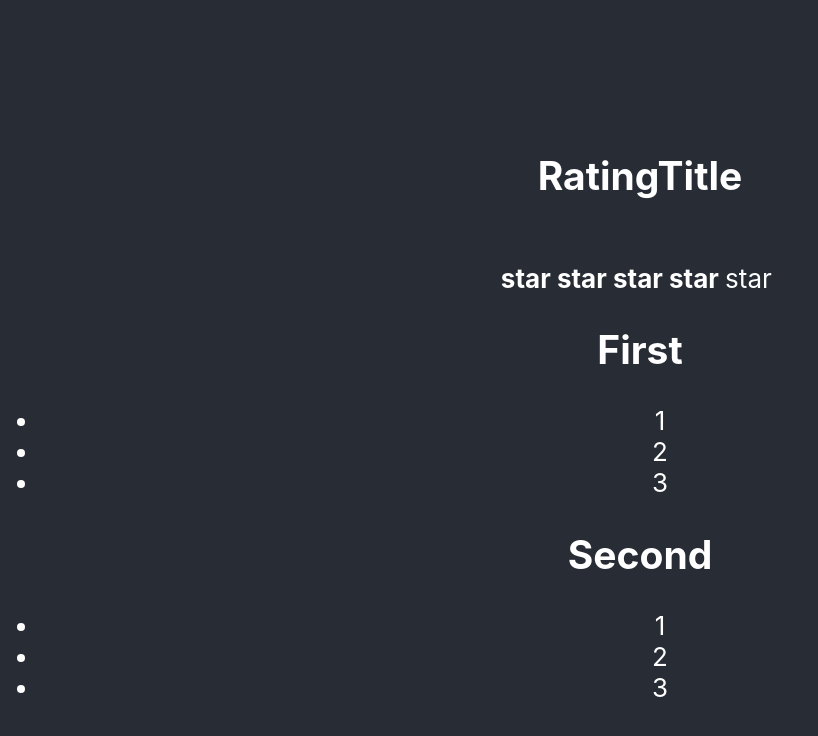
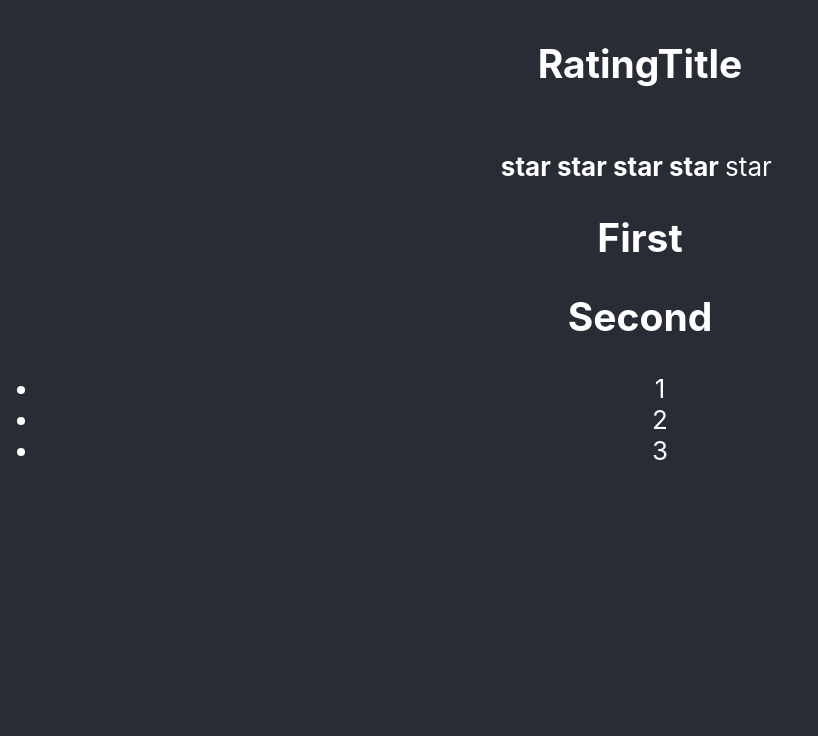
Before and after one commit to mabar84/testing-and-training, a React (Create React App) app: page / in a window 1280 px wide. Shown: the top 736 px of the page, without its empty margins (0-818 px from the left). Built offline with nearby package versions, Linux system fonts and the light colour scheme.

Commit message:
kabzda04 propsType is done

```diff
--- a/src/App.css
+++ b/src/App.css
@@ -15,7 +15,7 @@
 
 .App-header {
     box-sizing: border-box;
-    padding-top: 15vh;
+    padding-top: 1vh;
     background-color: #282c34;
     height: 100vh;
     /*display: flex;*/
--- a/src/App.tsx
+++ b/src/App.tsx
@@ -11,8 +11,8 @@ function App() {
         <div className="App">
             <header className="App-header">
                 <Rating value={4} title={'RatingTitle'}/>
-                <Accordion title={'First'}/>
-                <Accordion title={'Second'}/>
+                <Accordion title={'First'} collapsed={true}/>
+                <Accordion title={'Second'} collapsed={false}/>
             </header>
         </div>
     );
--- a/src/learn/Accordion.tsx
+++ b/src/learn/Accordion.tsx
@@ -1,27 +1,30 @@
 type TAccordion = {
     title: string
+    collapsed: boolean
 }
-export const Accordion = (props: TAccordion) => {
+export const Accordion = ({title, collapsed}: TAccordion) => {
     console.log('Accordion rendered')
     return <>
-        <AccordionTitle title={props.title}/>
-        <AccordionBody/>
+        <AccordionTitle title={title}/>
+        <AccordionBody collapsed={collapsed}/>
     </>
 }
-
-
-const AccordionTitle = (props: TAccordion) => {
+const AccordionTitle = ({title}: Pick<TAccordion, 'title'>) => {
     console.log('AccordionTitle rendered')
     return <>
-        <h2>{props.title}</h2>
+        <h2>{title}</h2>
     </>
 }
-
-const AccordionBody = () => {
+const AccordionBody = ({collapsed}: Omit<TAccordion, 'title'>) => {
     console.log('AccordionBody rendered')
-    return <ul>
-        <li>1</li>
-        <li>2</li>
-        <li>3</li>
-    </ul>
+    if (collapsed) {
+        return <ul>
+        </ul>
+    } else {
+        return <ul>
+            <li>1</li>
+            <li>2</li>
+            <li>3</li>
+        </ul>
+    }
 }
--- a/src/learn/Rating.tsx
+++ b/src/learn/Rating.tsx
@@ -3,37 +3,27 @@ type TRating = {
     title: string
 }
 
-export const Rating = (props: TRating) => {
+export const Rating = ({value, title}: TRating) => {
     console.log('rating')
-    console.log(props)
-
     return <>
-        <StarsTitle title={props.title}/>
-        <StarsBody value={props.value}/>
+        <StarsTitle title={title}/>
+        <StarsBody value={value}/>
     </>
 }
-type TStarsTitle = {
-    title: string
-}
-const StarsTitle = (props: TStarsTitle) => {
+const StarsTitle = ({title}: Pick<TRating, 'title'>) => {
     console.log('StarsTitle')
     return <>
-        <h2> {props.title} </h2>
-        {/*<Star selected={true}/>*/}
-        {/*<Star selected={false}/>*/}
+        <h2> {title} </h2>
         <br/>
     </>
 }
-type TStarsBody = {
-    value: 0 | 1 | 2 | 3 | 4 | 5
-}
-const StarsBody = (props: TStarsBody) => {
+const StarsBody = ({value}: Omit<TRating, 'title'>) => {
     console.log('StarsBody')
     const arr = []
-    for (let i = 0; i < props.value; i++) {
+    for (let i = 0; i < value; i++) {
         arr.push(<Star selected={true} key={i}/>)
     }
-    for (let i = props.value; i < 5; i++) {
+    for (let i = value; i < 5; i++) {
         arr.push(<Star selected={false} key={i}/>)
     }
     return <>
@@ -45,9 +35,9 @@ type TStar = {
     selected: boolean
 }
 
-const Star = (props: TStar) => {
+const Star = ({selected}: TStar) => {
     console.log('Star')
-    if (props.selected) {
+    if (selected) {
         return <b>
             star&nbsp;
         </b>
```
